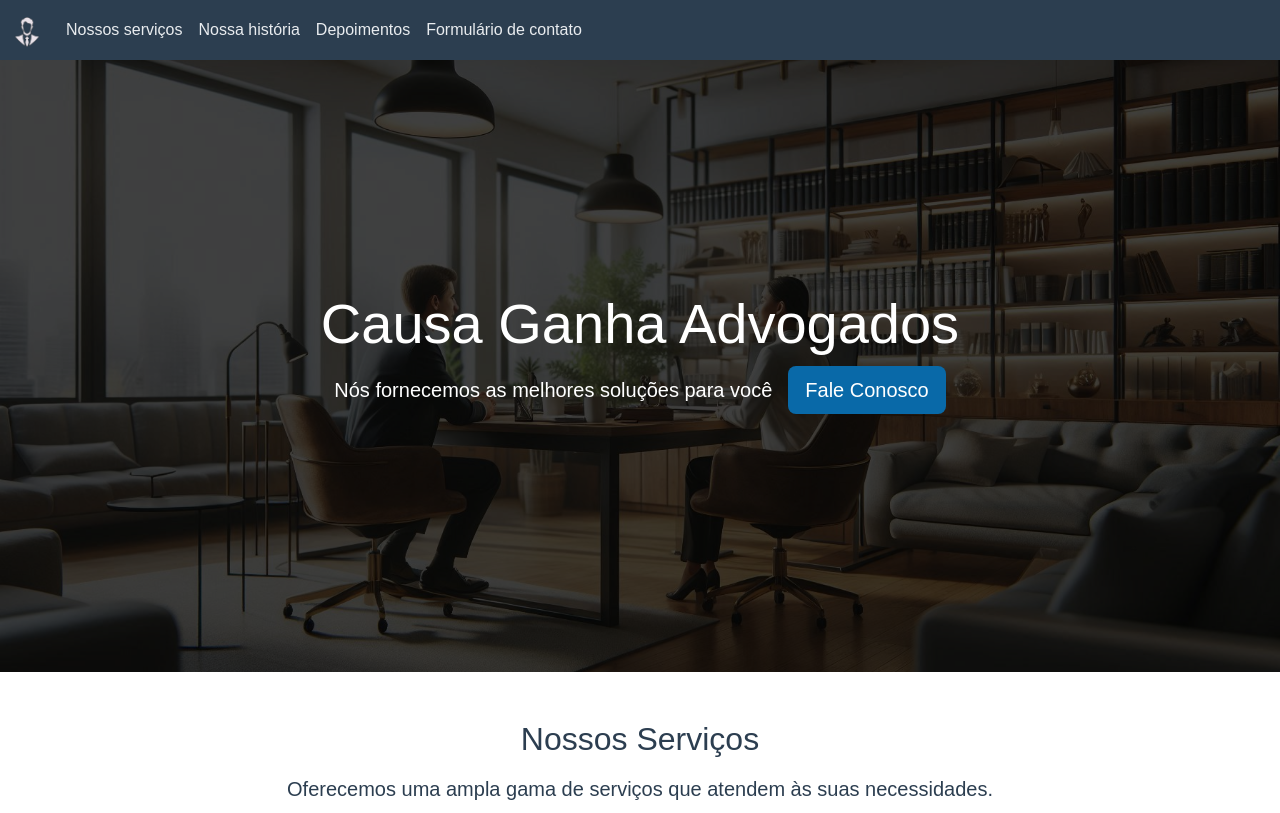
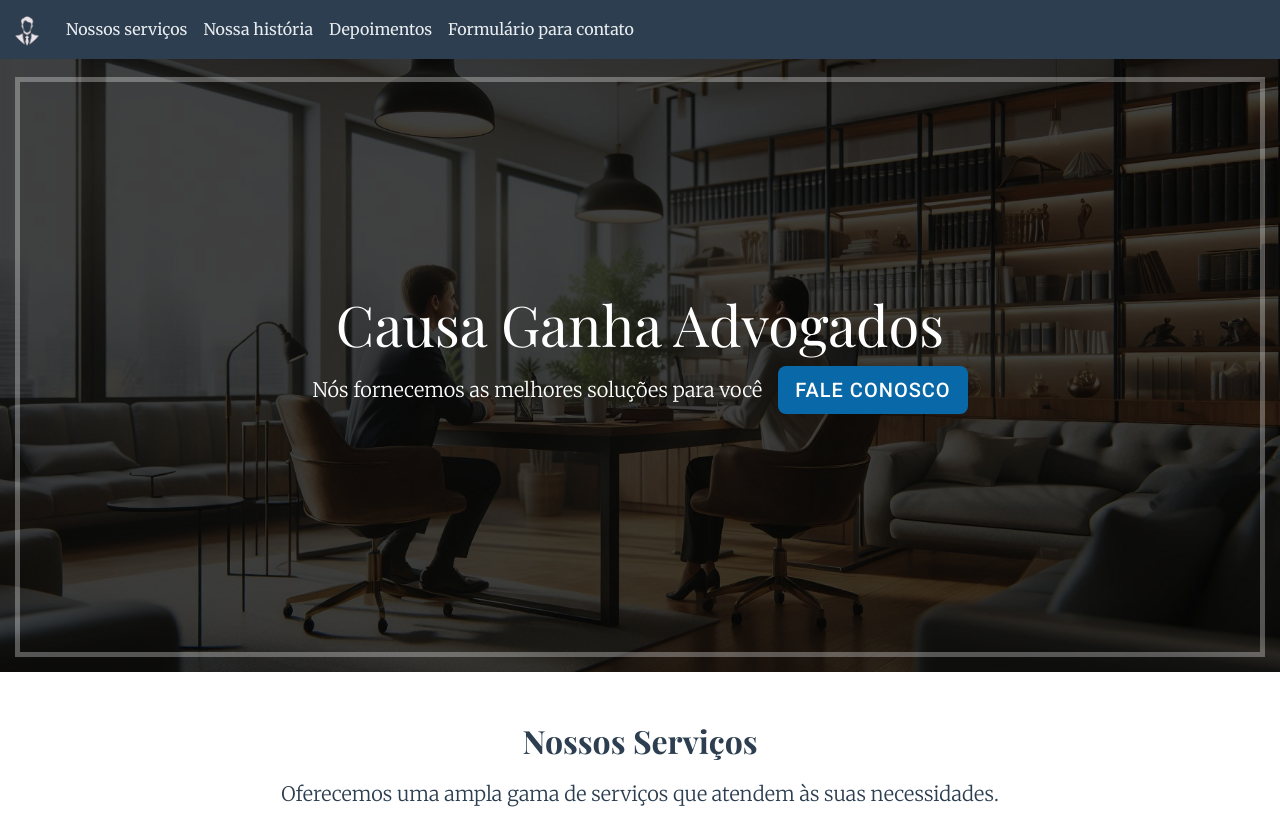
Before and after one commit to rrochacampos/causaganha, a plain HTML site: page index.html in a window 1280 px wide. Shown: the top 813 px of the page. Drawn offline with nearby package versions, Linux system fonts and the light colour scheme.

Commit message:
add detalhe retangulo, add fontes e ajuste btn

```diff
--- a/css/style.css
+++ b/css/style.css
@@ -1,3 +1,5 @@
+@import url('https://fonts.googleapis.com/css2?family=Merriweather:wght@300;400;700&family=Playfair+Display:wght@400;700&family=Roboto:wght@400;500;700&display=swap');
+
 /*#region Global*/
 :root {
   --azul: #2980b9;
@@ -20,6 +22,18 @@ h1, h2, p, a {
 
 h2 {
   margin-bottom: 1rem;
+}
+
+h1, h2, h3, h4, h5, h6 {
+  font-family: 'Playfair Display', serif;
+  font-weight: 700;
+  line-height: 1.3;
+}
+
+body, p, li {
+  font-family: 'Merriweather', serif;
+  font-weight: 400;
+  line-height: 1.6;
 }
 /*#endregion Global*/
 
@@ -83,6 +97,15 @@ h2 {
   .text-white {
     color: #fff !important;
   }
+
+  .retangulo-detalhe {
+    border: 5px solid rgb(255 255 255 / 30%);
+    position: absolute;
+    top: 45px;
+    bottom: 15px;
+    right: 15px;
+    left: 15px;
+}
 
   @media (max-width: 576px) {
     .hero {
@@ -184,6 +207,11 @@ footer a, footer p {
     color: var(--cinza-claro);
 }
 
+footer a {
+  font-family: 'Roboto', sans-serif;
+    font-weight: 400;
+}
+
 footer a:hover {
     color: var(--azul);
 }
@@ -191,6 +219,10 @@ footer a:hover {
 
 /*#region Botões */
 .btn, .hero .btn  {
+  font-family: 'Roboto', sans-serif;
+  font-weight: 500;
+  text-transform: uppercase;
+  letter-spacing: 0.05em;
     background-color: var(--azul-medio);
     color: var(--branco);
 }
--- a/index.html
+++ b/index.html
@@ -41,7 +41,7 @@
                             <a class="nav-link" href="#depoimentos">Depoimentos</a>
                         </li>
                         <li class="nav-item">
-                            <a class="nav-link" href="#formularioContato">Formulário de contato</a>
+                            <a class="nav-link" href="#formularioContato">Formulário para contato</a>
                         </li>
                     </ul>
                 </div>
@@ -51,11 +51,12 @@
 
     <section class="hero d-flex align-items-center">
         <div class="overlay"></div>
+        <div class="retangulo-detalhe"></div>
         <div class="container text-center text-white">
             <h1 class="display-4">Causa Ganha Advogados</h1>
             <div class="d-flex flex-column flex-md-row justify-content-center align-items-center">
                 <p class="lead mb-3 mb-md-0 me-md-3">Nós fornecemos as melhores soluções para você</p>
-                <a href="#formularioContato" class="btn btn-lg">Fale Conosco</a>
+                <a id="btnHero" href="#formularioContato" class="btn btn-lg">Fale Conosco</a>
             </div>
         </div>
     </section>
--- a/js/script.js
+++ b/js/script.js
@@ -1,3 +1,17 @@
+function scrollAjustado(event) {
+    event.preventDefault();
+
+    let targetId = this.getAttribute('href').substring(1);
+    let targetElement = document.getElementById(targetId);
+
+    let offsetPosition = targetElement.offsetTop - 24;
+
+    window.scrollTo({
+        top: offsetPosition,
+        behavior: 'smooth'
+    });
+}
+
 document.querySelectorAll('.navbar-nav .nav-link').forEach(function (link) {
     link.addEventListener('click', function (event) {
         event.preventDefault();
@@ -6,17 +20,7 @@ document.querySelectorAll('.navbar-nav .nav-link').forEach(function (link) {
         bsCollapse.hide();
     });
 
-    link.addEventListener('click', function (event) {
-        event.preventDefault();
+    link.addEventListener('click', scrollAjustado);
+});
 
-        let targetId = this.getAttribute('href').substring(1);
-        let targetElement = document.getElementById(targetId);
-
-        let offsetPosition = targetElement.offsetTop - 24;
-
-        window.scrollTo({
-            top: offsetPosition,
-            behavior: 'smooth'
-        });
-    });
-});
+document.getElementById("btnHero").addEventListener('click', scrollAjustado);
```
